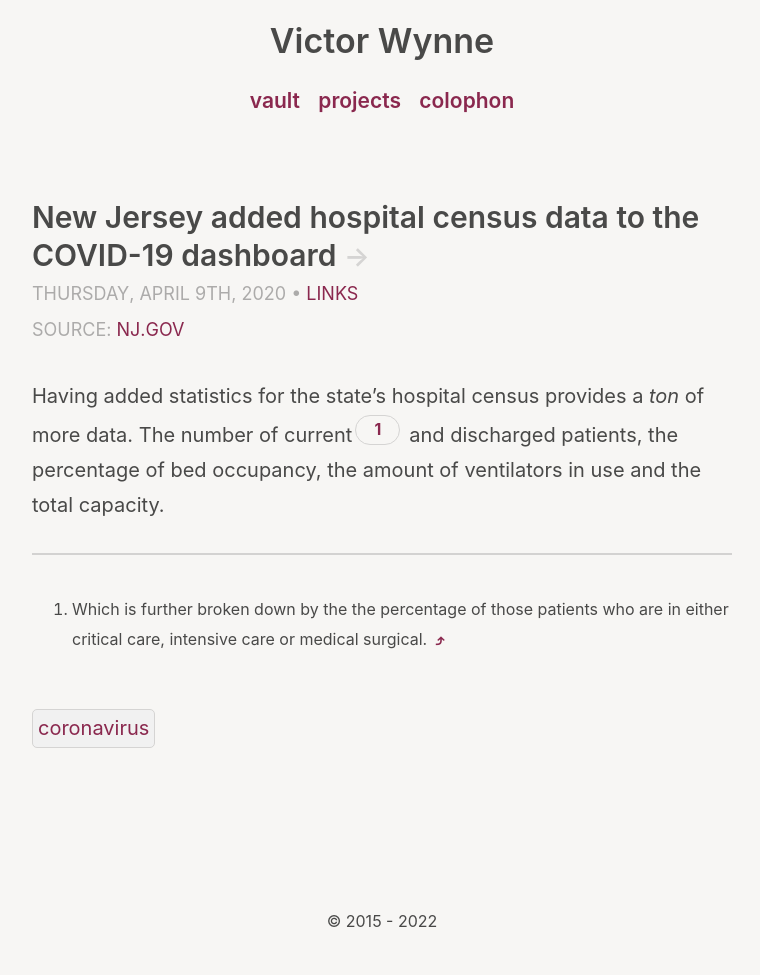
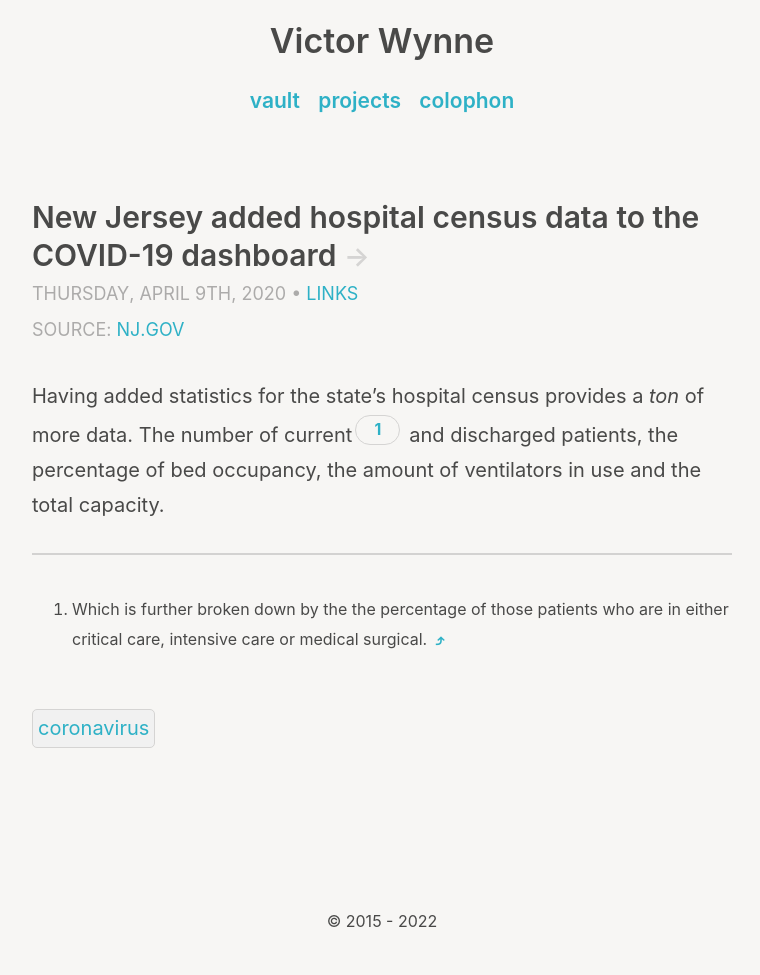
Before and after one commit to wertercatt/tooters, a Jekyll site: the page built from _posts/2020-04-09-new-jersey-added-hospital-census-data-to-the-covid-19-dashboard.md, in a window 1280 px wide. Shown: the whole page, without its empty margins (258-1018 px from the left). Built offline with Jekyll 4.4.1, drawn with Linux system fonts in a browser that asks for light colours.

Commit message:
Updated _variables.scss

```diff
--- a/_sass/_variables.scss
+++ b/_sass/_variables.scss
@@ -12,7 +12,7 @@ $tag-border: #5a5959;
 
 $light-scheme-bg: #f7f6f4;
 $light-scheme-text: #494948;
-$light-scheme-accent: #8a284e;
+$light-scheme-accent: #2eb1c6;
 $light-scheme-header: #acabaa;
 $light-scheme-header-before: #acabaa;
 $light-scheme-element: #d5d4d3;
```
